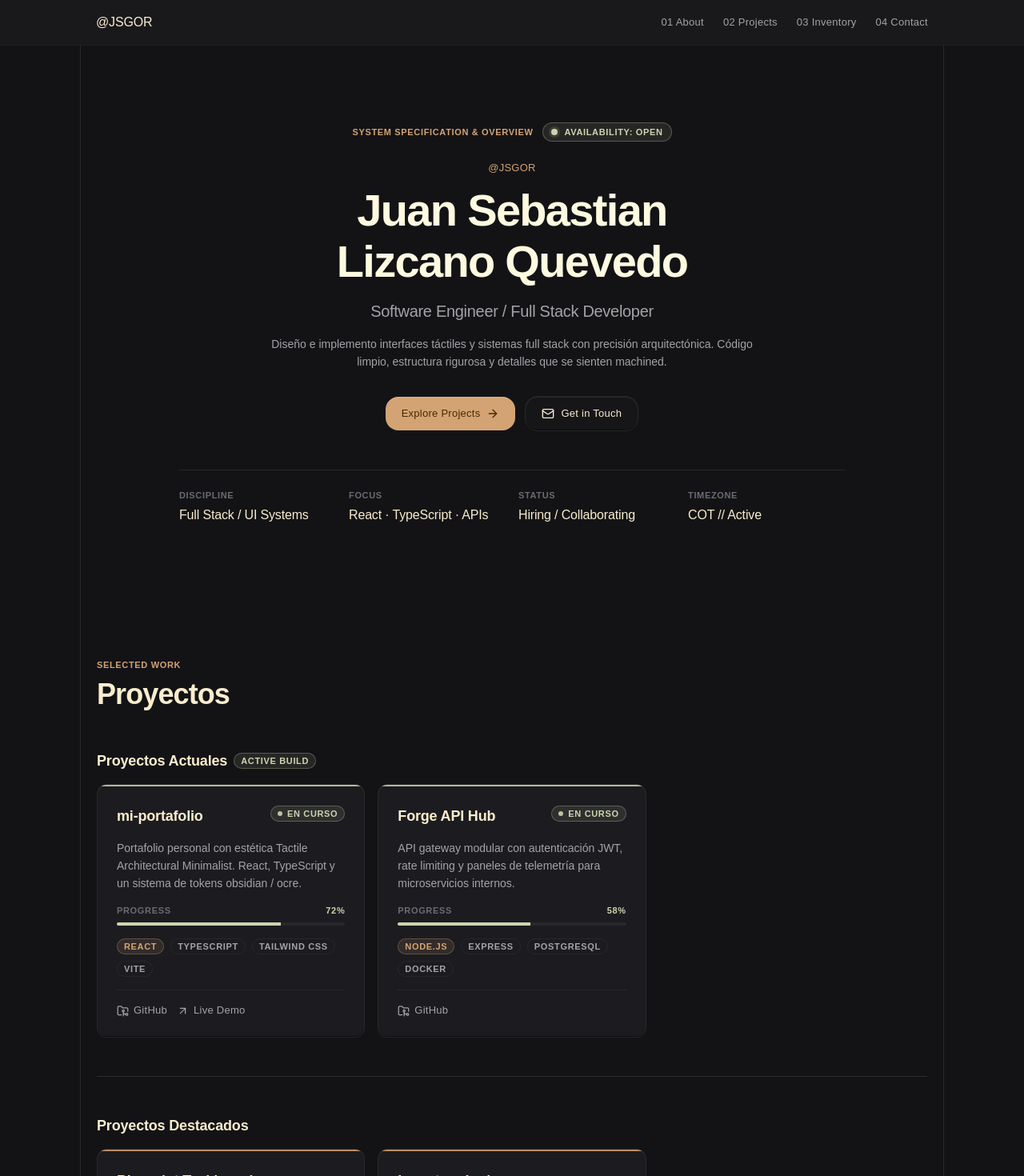
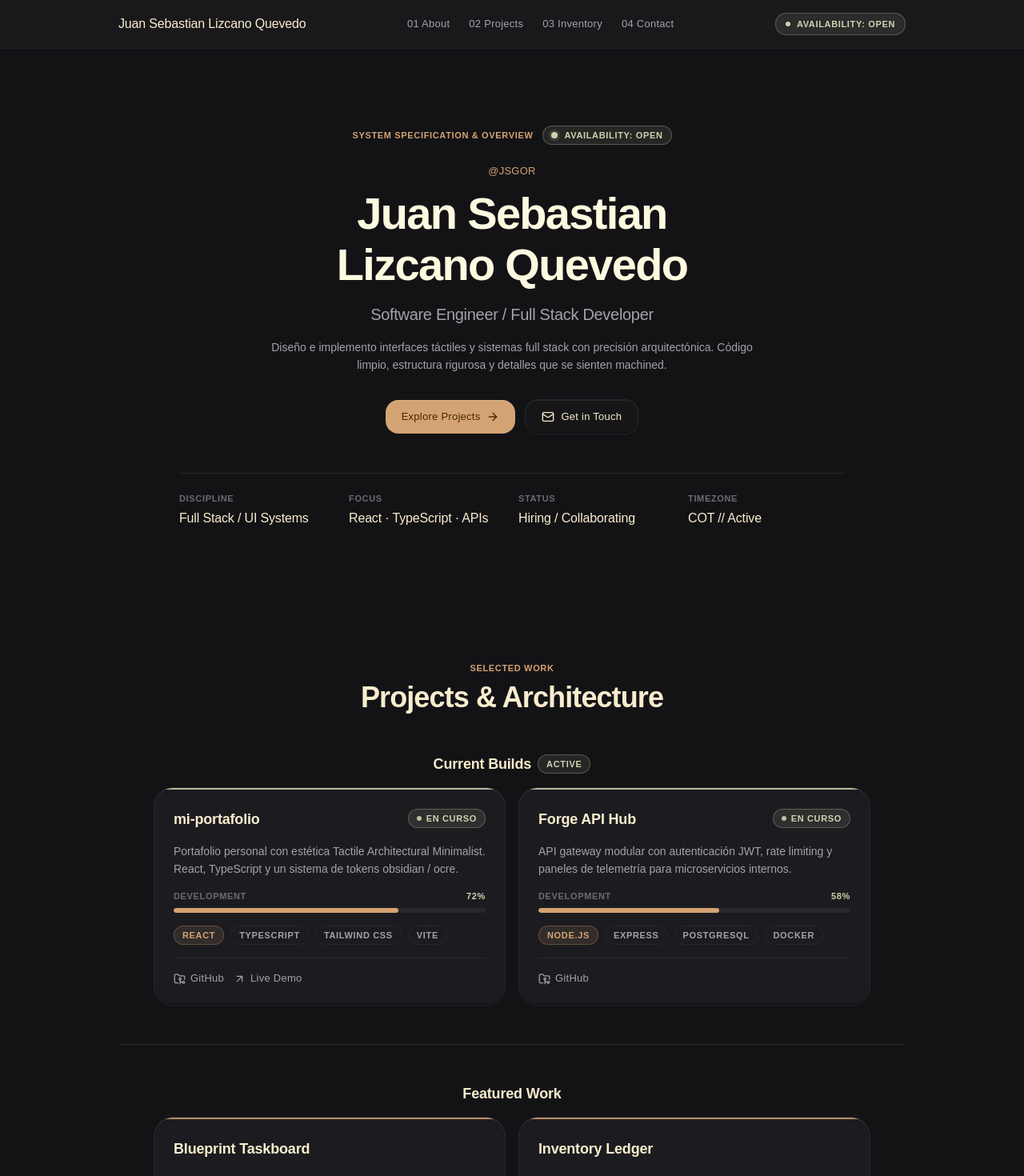
Before and after one commit to GORENTFUC/GORENTFUC.github.io, a React (Vite) app: page / in a window 1280 px wide. Shown: the top 1470 px of the page at 80% size. Built offline with nearby package versions, Linux system fonts and the light colour scheme.

Commit message:
refactor(ui): refine sections layout and app shell

```diff
--- a/src/App.tsx
+++ b/src/App.tsx
@@ -18,7 +18,7 @@ export default function App() {
         style={{
           backgroundColor: "var(--color-architectural-ochre)",
           color: "var(--color-on-primary)",
-          borderRadius: "var(--radius-default)",
+          borderRadius: "var(--radius-md)",
         }}
       >
         Saltar al contenido
@@ -26,7 +26,7 @@ export default function App() {
 
       <Navbar />
 
-      <div className="shell-frame mx-auto" style={{ maxWidth: "var(--max-content-width)" }}>
+      <div className="mx-auto w-full" style={{ maxWidth: "var(--max-content-width)" }}>
         <main>
           <Hero />
           <Projects />
--- a/src/components/Footer.tsx
+++ b/src/components/Footer.tsx
@@ -9,11 +9,11 @@ export function Footer() {
         borderTop: "var(--border-structural)",
         backgroundColor: "var(--color-surface-container-lowest)",
         paddingBlock: "var(--space-xl)",
-        paddingInline: "var(--margin-mobile)",
+        paddingInline: "clamp(1.25rem, 4vw, 3rem)",
       }}
     >
       <div
-        className="mx-auto flex flex-col gap-6 md:flex-row md:items-start md:justify-between"
+        className="mx-auto flex flex-col items-center gap-6 text-center md:flex-row md:items-start md:justify-between md:text-left"
         style={{ maxWidth: "var(--max-content-width)" }}
       >
         <div>
@@ -21,13 +21,13 @@ export function Footer() {
             {profile.alias}
           </p>
           <p className="font-body-sm" style={{ color: "var(--color-text-muted)", margin: "6px 0 0" }}>
-            © {year} {profile.name}. Todos los derechos reservados.
+            © {year} {profile.name}. All rights reserved.
           </p>
         </div>
 
         <nav aria-label="Accesos rápidos del pie">
           <ul
-            className="flex flex-wrap gap-x-4 gap-y-2"
+            className="flex flex-wrap justify-center gap-x-4 gap-y-2 md:justify-start"
             style={{ listStyle: "none", margin: 0, padding: 0 }}
           >
             {navLinks.map((link) => (
@@ -52,7 +52,7 @@ export function Footer() {
 
         <nav aria-label="Redes sociales del pie">
           <ul
-            className="flex flex-wrap gap-x-4 gap-y-2"
+            className="flex flex-wrap justify-center gap-x-4 gap-y-2 md:justify-start"
             style={{ listStyle: "none", margin: 0, padding: 0 }}
           >
             {socialLinks.map((link) => (
--- a/src/components/Navbar.tsx
+++ b/src/components/Navbar.tsx
@@ -22,32 +22,33 @@ export function Navbar() {
       }}
     >
       <div
-        className="mx-auto flex items-center justify-between"
+        className="mx-auto flex items-center justify-between gap-4"
         style={{
           maxWidth: "var(--max-content-width)",
-          paddingInline: "var(--margin-mobile)",
+          paddingInline: "clamp(1.25rem, 4vw, 3rem)",
           paddingBlock: "var(--space-md)",
         }}
       >
         <a
           href="#sobre-mi"
-          className="font-title-md transition-colors"
+          className="font-title-md shrink-0 transition-colors"
           style={{ color: "var(--color-warm-cream)" }}
-          aria-label={`${profile.alias} — ir al inicio`}
+          aria-label={`${profile.name} — ir al inicio`}
         >
-          {profile.alias}
+          <span className="hidden sm:inline">{profile.name}</span>
+          <span className="sm:hidden">{profile.shortName}</span>
         </a>
 
-        <nav className="hidden items-center gap-6 md:flex" aria-label="Navegación principal">
+        <nav
+          className="hidden flex-1 items-center justify-center gap-6 lg:flex"
+          aria-label="Navegación principal"
+        >
           {navLinks.map((link) => (
             <a
               key={link.href}
               href={link.href}
-              className="font-label-md transition-colors hover:underline"
-              style={{
-                color: "var(--color-text-secondary)",
-                textUnderlineOffset: "4px",
-              }}
+              className="font-label-md transition-colors"
+              style={{ color: "var(--color-text-secondary)" }}
               onMouseEnter={(event) => {
                 event.currentTarget.style.color = "var(--color-warm-cream)"
               }}
@@ -60,13 +61,33 @@ export function Navbar() {
           ))}
         </nav>
 
+        <div className="flex items-center gap-2">
+          <span
+            className="chip-status hidden items-center gap-2 sm:inline-flex"
+            style={{
+              borderRadius: "var(--radius-full)",
+              padding: "6px 12px",
+            }}
+            role="status"
+          >
+            <span
+              className="inline-block h-1.5 w-1.5 animate-pulse"
+              style={{
+                borderRadius: "var(--radius-full)",
+                backgroundColor: "var(--color-muted-earth-olive)",
+              }}
+              aria-hidden="true"
+            />
+            <span className="font-label-sm">{profile.statusBadge}</span>
+          </span>
+
           <button
             type="button"
-          className="inline-flex items-center justify-center md:hidden"
+            className="inline-flex items-center justify-center lg:hidden"
             style={{
               width: "2.25rem",
               height: "2.25rem",
-            borderRadius: "var(--radius-default)",
+              borderRadius: "var(--radius-md)",
               border: "var(--border-structural)",
               backgroundColor: "var(--color-elevated-plate)",
               color: "var(--color-warm-cream)",
@@ -80,19 +101,20 @@ export function Navbar() {
             {isOpen ? <X size={18} aria-hidden="true" /> : <Menu size={18} aria-hidden="true" />}
           </button>
         </div>
+      </div>
 
       {isOpen ? (
         <div
           id={menuId}
-          className="md:hidden"
+          className="lg:hidden"
           style={{
             borderTop: "var(--border-recessed)",
             backgroundColor: "var(--color-surface-container-low)",
-            paddingInline: "var(--margin-mobile)",
+            paddingInline: "clamp(1.25rem, 4vw, 3rem)",
             paddingBlock: "var(--space-md)",
           }}
         >
-          <nav className="flex flex-col gap-3" aria-label="Navegación móvil">
+          <nav className="flex flex-col items-center gap-3" aria-label="Navegación móvil">
             {navLinks.map((link) => (
               <a
                 key={link.href}
--- a/src/components/Projects.tsx
+++ b/src/components/Projects.tsx
@@ -10,8 +10,8 @@ function TechChip({ label, featured = false }: { label: string; featured?: boole
     <span
       className={`font-label-sm inline-flex ${featured ? "chip-featured" : "chip-neutral"}`}
       style={{
-        borderRadius: "var(--radius-default)",
-        padding: "2px 8px",
+        borderRadius: "var(--radius-full)",
+        padding: "4px 10px",
       }}
     >
       {label}
@@ -28,7 +28,7 @@ function ProjectCard({ project }: { project: Project }) {
       style={{
         backgroundColor: "var(--color-elevated-plate)",
         border: "var(--border-structural)",
-        borderRadius: "var(--radius-default)",
+        borderRadius: "var(--radius-xl)",
         boxShadow: "var(--shadow-tactile-inset)",
         overflow: "hidden",
       }}
@@ -44,7 +44,15 @@ function ProjectCard({ project }: { project: Project }) {
         aria-hidden="true"
       />
 
-      <div style={{ padding: "var(--space-lg)", display: "flex", flexDirection: "column", gap: "var(--space-md)", flex: 1 }}>
+      <div
+        style={{
+          padding: "var(--space-lg)",
+          display: "flex",
+          flexDirection: "column",
+          gap: "var(--space-md)",
+          flex: 1,
+        }}
+      >
         <div className="flex items-start justify-between gap-3">
           <h3 className="font-title-lg" style={{ color: "var(--color-warm-cream)", margin: 0 }}>
             {project.title}
@@ -52,7 +60,7 @@ function ProjectCard({ project }: { project: Project }) {
           {isActive ? (
             <span
               className="chip-status font-label-sm inline-flex items-center gap-1.5 shrink-0"
-              style={{ borderRadius: "var(--radius-default)", padding: "2px 8px" }}
+              style={{ borderRadius: "var(--radius-full)", padding: "4px 10px" }}
             >
               <span
                 className="inline-block h-1.5 w-1.5 animate-pulse"
@@ -75,7 +83,7 @@ function ProjectCard({ project }: { project: Project }) {
           <div aria-label={`Progreso ${project.progress}%`}>
             <div className="mb-2 flex items-center justify-between">
               <span className="font-label-sm" style={{ color: "var(--color-text-muted)" }}>
-                Progress
+                Development
               </span>
               <span className="font-label-sm" style={{ color: "var(--color-muted-earth-olive)" }}>
                 {project.progress}%
@@ -83,9 +91,9 @@ function ProjectCard({ project }: { project: Project }) {
             </div>
             <div
               style={{
-                height: "4px",
+                height: "6px",
                 backgroundColor: "var(--color-structural-slate)",
-                borderRadius: "var(--radius-sm)",
+                borderRadius: "var(--radius-full)",
                 overflow: "hidden",
               }}
             >
@@ -93,7 +101,8 @@ function ProjectCard({ project }: { project: Project }) {
                 style={{
                   width: `${project.progress}%`,
                   height: "100%",
-                  backgroundColor: "var(--color-muted-earth-olive)",
+                  backgroundColor: "var(--color-architectural-ochre)",
+                  borderRadius: "var(--radius-full)",
                 }}
               />
             </div>
@@ -157,7 +166,7 @@ function ProjectCard({ project }: { project: Project }) {
 
 function ProjectGrid({ projects }: { projects: Project[] }) {
   return (
-    <div className="grid gap-4 md:grid-cols-2 xl:grid-cols-3">
+    <div className="mx-auto grid max-w-4xl gap-4 md:grid-cols-2">
       {projects.map((project) => (
         <ProjectCard key={project.id} project={project} />
       ))}
@@ -172,11 +181,11 @@ export function Projects() {
       aria-labelledby="projects-heading"
       style={{
         paddingBlock: "var(--space-3xl)",
-        paddingInline: "var(--margin-mobile)",
+        paddingInline: "clamp(1.25rem, 4vw, 3rem)",
       }}
     >
       <div className="mx-auto" style={{ maxWidth: "var(--max-content-width)" }}>
-        <header style={{ marginBottom: "var(--space-2xl)" }}>
+        <header className="mb-10 text-center" style={{ marginBottom: "var(--space-2xl)" }}>
           <p className="font-label-sm" style={{ color: "var(--color-architectural-ochre)", margin: 0 }}>
             Selected Work
           </p>
@@ -185,21 +194,21 @@ export function Projects() {
             className="font-headline-lg"
             style={{ color: "var(--color-warm-cream)", margin: "0.5rem 0 0" }}
           >
-            Proyectos
+            Projects & Architecture
           </h2>
         </header>
 
         <div style={{ display: "grid", gap: "var(--space-2xl)" }}>
           <div>
-            <div className="mb-4 flex items-center gap-2">
+            <div className="mb-4 flex items-center justify-center gap-2">
               <h3 className="font-title-lg" style={{ color: "var(--color-warm-cream)", margin: 0 }}>
-                Proyectos Actuales
+                Current Builds
               </h3>
               <span
                 className="chip-status font-label-sm"
-                style={{ borderRadius: "var(--radius-default)", padding: "2px 8px" }}
+                style={{ borderRadius: "var(--radius-full)", padding: "4px 10px" }}
               >
-                Active build
+                Active
               </span>
             </div>
             <ProjectGrid projects={currentProjects} />
@@ -211,8 +220,11 @@ export function Projects() {
               paddingTop: "var(--space-2xl)",
             }}
           >
-            <h3 className="font-title-lg mb-4" style={{ color: "var(--color-warm-cream)", marginTop: 0 }}>
-              Proyectos Destacados
+            <h3
+              className="font-title-lg mb-4 text-center"
+              style={{ color: "var(--color-warm-cream)", marginTop: 0 }}
+            >
+              Featured Work
             </h3>
             <ProjectGrid projects={featuredProjects} />
           </div>
```
Also changed, not shown: src/components/Contact.tsx (+74 -55 lines). Lines whose indentation alone changed are shown as unchanged.
